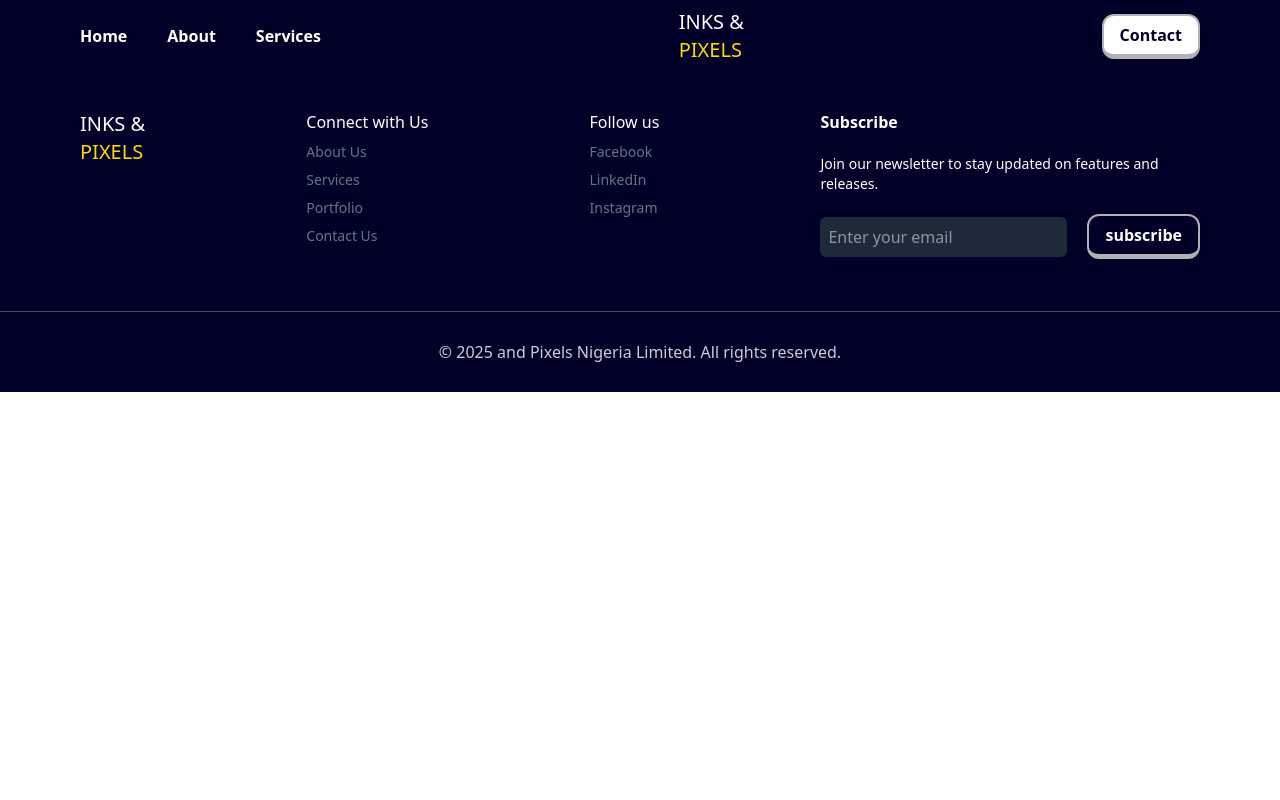
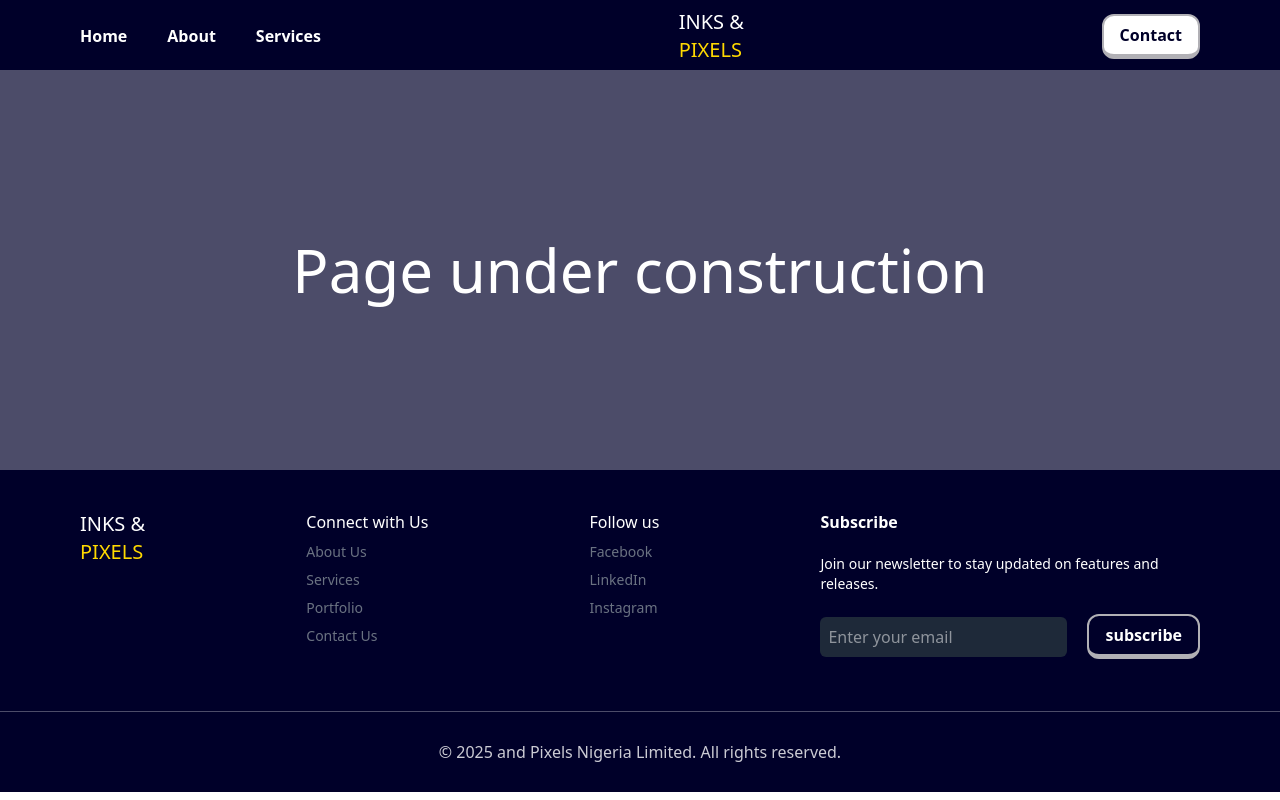
Before and after one commit to Tez-cyber/inks_pixels, a React (Vite) app: page /about in a window 1280 px wide. Built offline with nearby package versions, Linux system fonts and the light colour scheme.

Commit message:
Created AboutPage

```diff
--- a/src/App.jsx
+++ b/src/App.jsx
@@ -2,6 +2,7 @@ import { Navbar } from "./components/navbar/navbar"
 import { Routes, Route } from "react-router-dom"
 import LandingPage from "./pages/LandingPage"
 import { Footer } from "./components/footer"
+import { AboutPage } from "./pages/AboutPage"
 
 function App() {
   return (
@@ -9,6 +10,7 @@ function App() {
       <Navbar />
       <Routes>
         <Route path="/" element={<LandingPage />} />
+        <Route path="/about" element={<AboutPage />} />
       </Routes>
       <Footer />
     </>
--- /dev/null
+++ b/src/pages/AboutPage.jsx
@@ -0,0 +1,19 @@
+import { useState } from "react"
+
+
+export const AboutPage = () => {
+  const [inProgress, setInProgress] = useState(false)
+  return (
+    <div>
+      {
+        inProgress ? (
+          <></>
+        ) : (
+          <div className="h-[50vh] bg-lightBlue text-6xl px-5 flex items-center justify-center text-white">
+            Page under construction
+          </div>
+        )
+      }
+    </div>
+  )
+}
```
